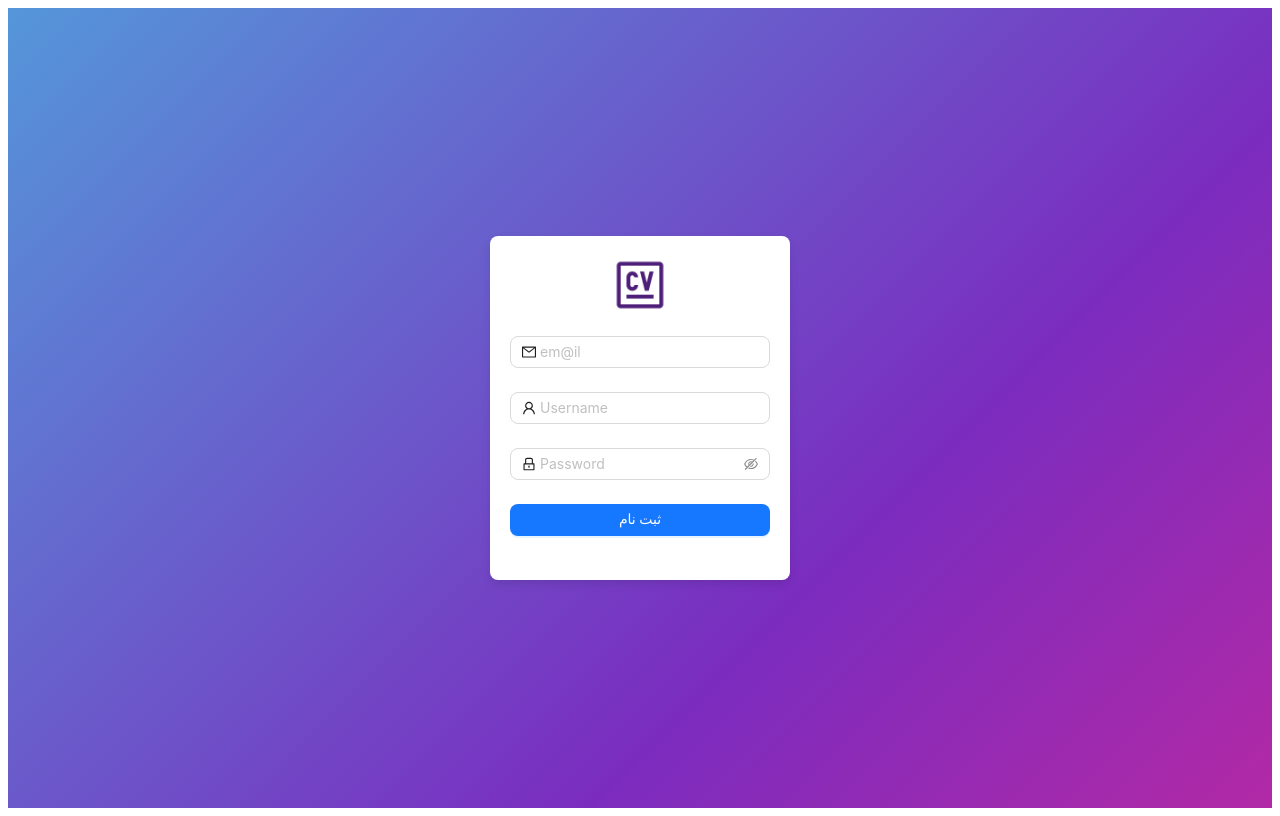
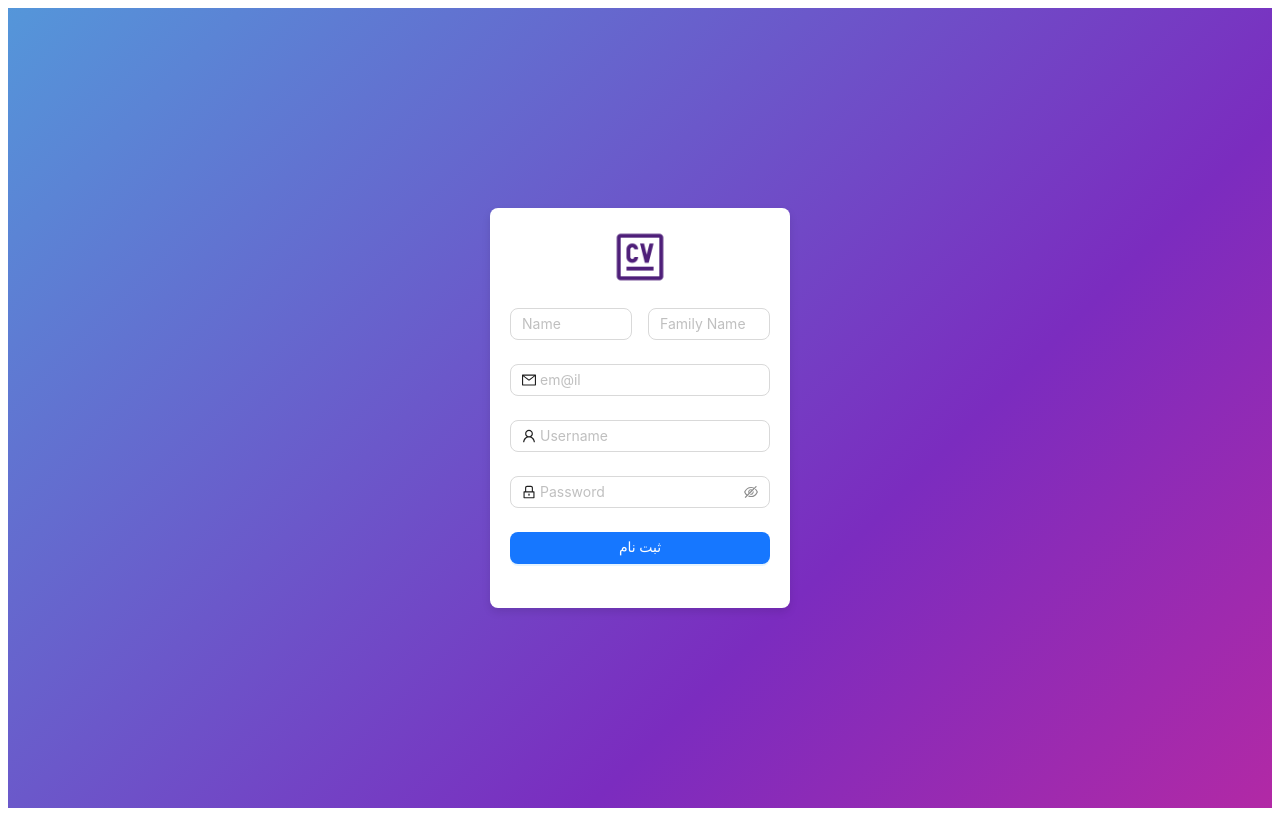
Before and after one commit to 293sajjad/ostadcv-client, a React (Vite) app: page /auth/register in a window 1280 px wide. Built offline with nearby package versions, Linux system fonts and the light colour scheme.

Commit message:
add register

```diff
--- a/src/pages/RegisterPage.tsx
+++ b/src/pages/RegisterPage.tsx
@@ -1,34 +1,104 @@
 import { useState } from "react";
-import { Form, Input, Button } from "antd";
+import { Form, Input, Button, Row, Col } from "antd";
 import { UserOutlined, LockOutlined, MailOutlined } from "@ant-design/icons";
 import Auth from "../layouts/AuthLayout";
 import { Link } from "react-router-dom";
 import logo from "../assets/logo.png";
+import { strongPassValidation } from "../utils/test";
+import axios from "axios";
+import toast, { Toaster } from "react-hot-toast";
+import { useCookies } from "react-cookie";
 
 const Register = () => {
   const [loading, setLoading] = useState(false);
+  // eslint-disable-next-line @typescript-eslint/no-unused-vars
+  const [cookie, setCookie] = useCookies(["token"]);
 
   const onFinish = (values: {
     username: string;
     password: string;
     email: string;
+    name: string;
+    familyName: string;
   }) => {
     setLoading(true);
-    // Simulating login process, replace with actual login logic
-    setTimeout(() => {
-      console.log("Received values:OK", values);
-      setLoading(false);
-    }, 1000);
+    const url = import.meta.env.VITE_API_URL + "/api/auth/local/register";
+
+    axios
+      .post(url, {
+        username: values.username,
+        email: values.email,
+        password: values.password,
+        name: values.name,
+        family: values.familyName,
+      })
+      .then((response) => {
+        toast.success("ثبت نام موفقیت آمیز بود", {
+          style: { direction: "rtl", fontFamily: "Rubik" },
+        });
+
+        setTimeout(() => {
+          setCookie("token", response.data.jwt);
+        }, 1400);
+      })
+      .catch((error) => {
+        if (error.response.status == 400) {
+          toast.error("کاربری بااین ایمیل یانام کاربری ازقبل وجود دارد", {
+            style: { direction: "rtl", fontFamily: "Rubik" },
+          });
+        } else {
+          toast.error("خطای ناشناخته", {
+            style: { direction: "rtl", fontFamily: "Rubik" },
+          });
+        }
+      })
+      .finally(() => setLoading(false));
   };
 
   return (
     <Auth title="register" description="صفحه ثبت نام در سایت ostadcv">
+      <Toaster position="top-center" reverseOrder={false} />
       <Form name="register-form" onFinish={onFinish} className="auth-form">
         <div style={{ textAlign: "center", marginBottom: "1rem" }}>
           <Link to={"/"}>
             <img src={logo} alt="" className="auth-logo" />
           </Link>
         </div>
+        <Row gutter={[16, 16]}>
+          <Col span={12}>
+            <Form.Item
+              name="name"
+              rules={[
+                { required: true, message: "!لطفا نام را خالی نگذارید" },
+                { max: 10, message: "نام نمی تواند بیشتر از 10 کارکتر باشد" },
+                { min: 3, message: "نام نمیتواند کمتر از 3 کارکتر باشد" },
+              ]}
+            >
+              <Input placeholder="Name" className="auth-input" />
+            </Form.Item>
+          </Col>
+          <Col span={12}>
+            <Form.Item
+              name="familyName"
+              rules={[
+                {
+                  required: true,
+                  message: "!لطفا نام خانوادگی را خالی نگذارید",
+                },
+                {
+                  max: 25,
+                  message: "نام خانوادگی نمی تواند بیشتر از 25 حرف باشد",
+                },
+                {
+                  min: 3,
+                  message: "نام خانوادگی نمی تواند کمتر از 3 حرف باشد",
+                },
+              ]}
+            >
+              <Input placeholder="Family Name" className="auth-input" />
+            </Form.Item>
+          </Col>
+        </Row>
         <Form.Item
           name="email"
           rules={[{ required: true, message: "!لطفا ایمیل را خالی نگذارید" }]}
@@ -44,6 +114,14 @@ const Register = () => {
           name="username"
           rules={[
             { required: true, message: "!لطفا نام کاربری را خالی نگذارید" },
+            {
+              max: 20,
+              message: "نام کاربری نمی تواند بیشتر از 20 حرف باشد",
+            },
+            {
+              min: 4,
+              message: "نام کاربری نمی تواند کمتر از 4 حرف باشد",
+            },
           ]}
         >
           <Input
@@ -54,9 +132,7 @@ const Register = () => {
         </Form.Item>
         <Form.Item
           name="password"
-          rules={[
-            { required: true, message: "!لطفا رمز ورود را خالی نگذارید" },
-          ]}
+          rules={[{ validator: strongPassValidation }]}
         >
           <Input.Password
             prefix={<LockOutlined className="site-form-item-icon" />}
@@ -64,7 +140,6 @@ const Register = () => {
             className="auth-input"
           />
         </Form.Item>
-
         <Form.Item>
           <Button
             type="primary"
--- /dev/null
+++ b/src/utils/test.ts
@@ -0,0 +1,23 @@
+export const containsPersian = (str: string) => {
+    const persianRegex = /[\u0600-\u06FF\u0750-\u077F]/;
+    return persianRegex.test(str);
+};
+
+// eslint-disable-next-line @typescript-eslint/no-explicit-any
+export const strongPassValidation = (rule: any, value: any, callback: any) => {
+    if (!value) {
+        callback("لطفاً یک رمز عبور وارد کنید.");
+    } else if (value.length < 8) {
+        callback("رمز عبور باید حداقل ۸ کاراکتر باشد.");
+    } else if (!/[a-z]/.test(value)) {
+        callback("رمز عبور باید حداقل شامل یک حرف کوچک انگلیسی باشد.");
+    } else if (!/[A-Z]/.test(value)) {
+        callback("رمز عبور باید حداقل شامل یک حرف بزرگ انگلیسی باشد.");
+    } else if (!/\d/.test(value)) {
+        callback("رمز عبور باید حداقل شامل یک عدد باشد.");
+    } else if (!/[!@#$%^&*(),.?":{}|<>]/.test(value)) {
+        callback("رمز عبور باید حداقل شامل یک کاراکتر ویژه باشد.");
+    } else {
+        callback();
+    }
+};
```
